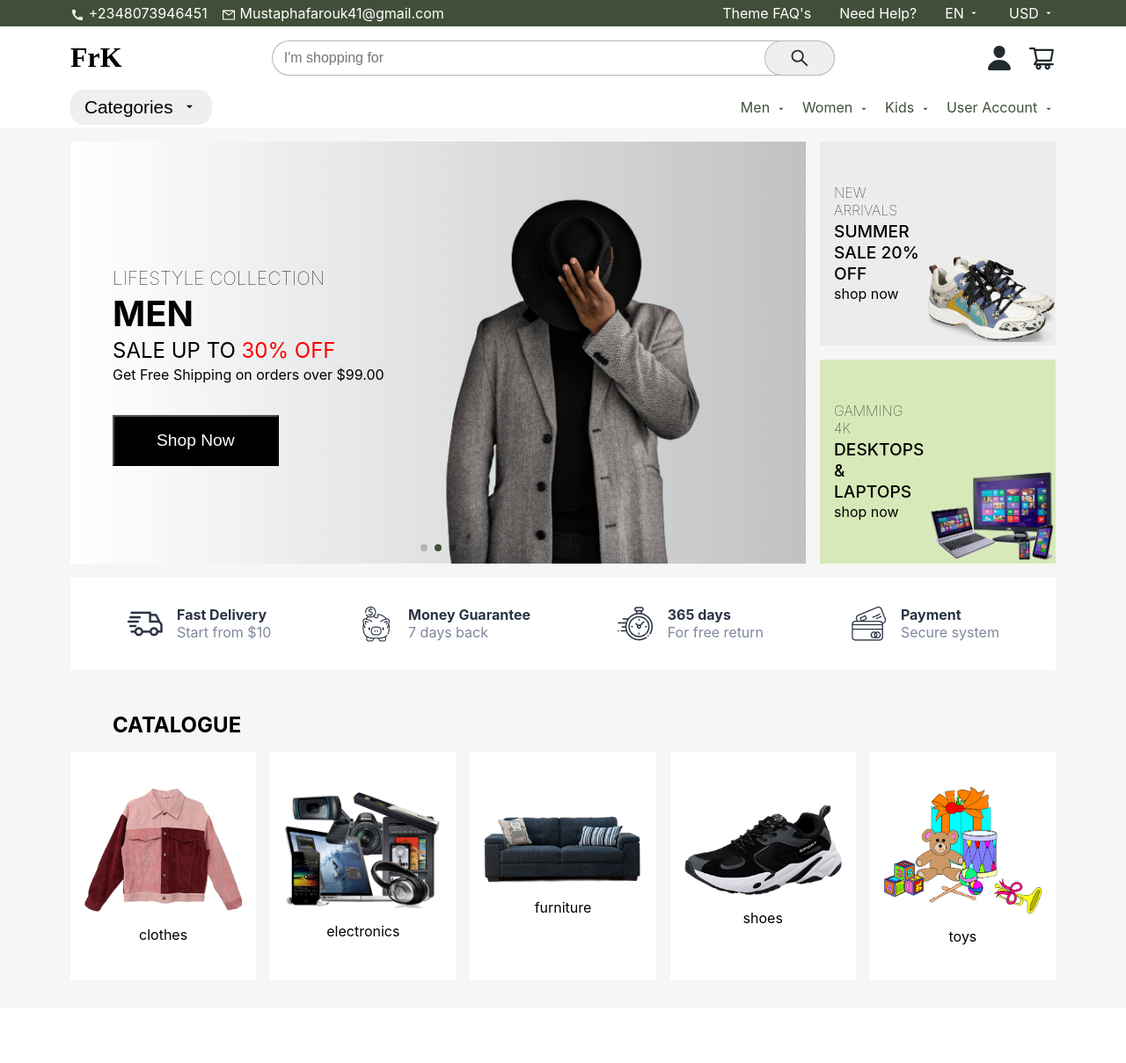
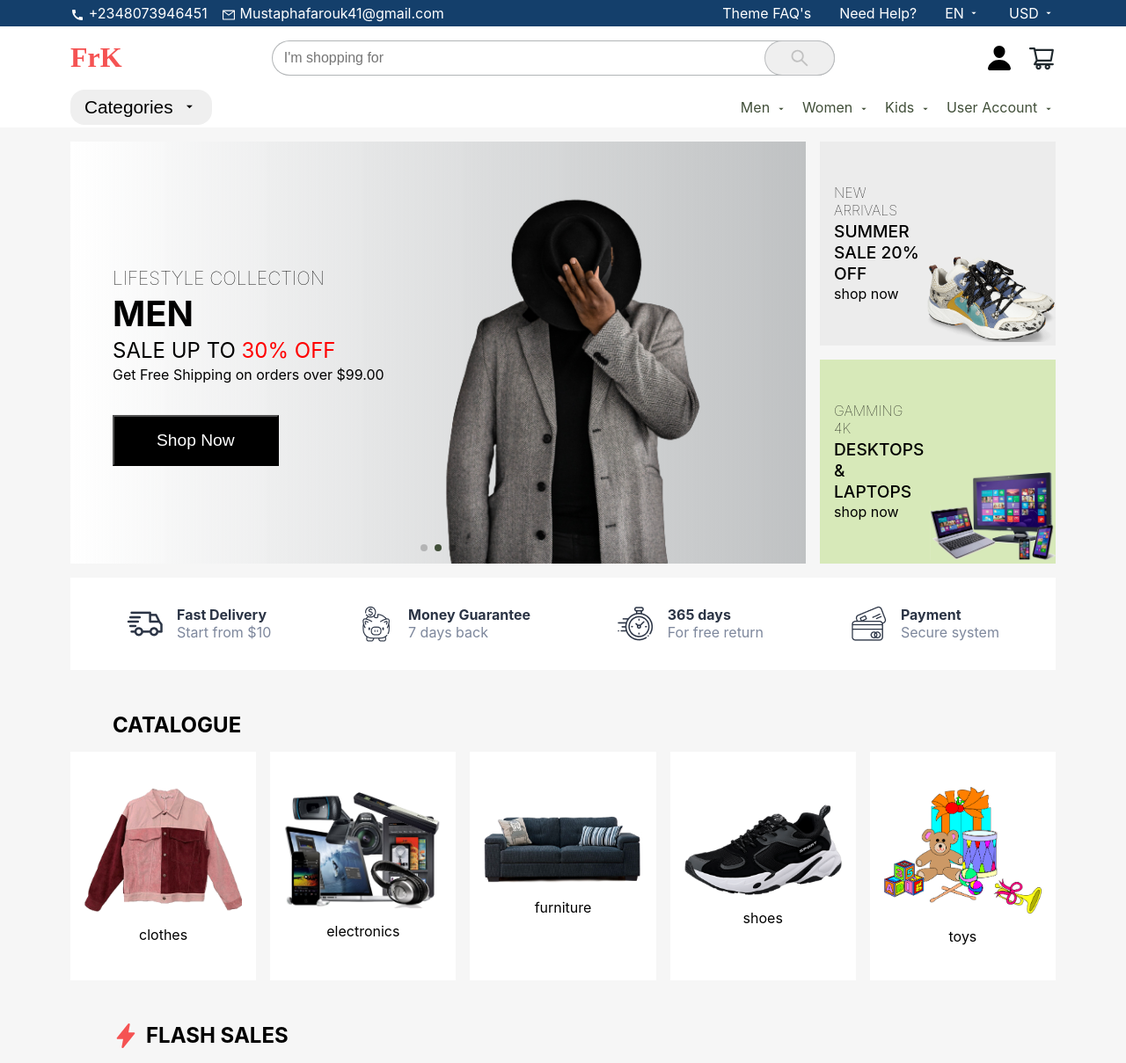
Before and after one commit to Farouk-ayo/ecommerce-, a React (Create React App) app: page / in a window 1280 px wide. Shown: the whole page at 88% size. Before the commit the page ends 1147 px from the top, so only its background shows below. Built offline with nearby package versions, Linux system fonts and the light colour scheme.

Commit message:
implementing the flash deals sections

```diff
--- a/src/UI/Body/Body.js
+++ b/src/UI/Body/Body.js
@@ -1,7 +1,14 @@
+import { Fragment } from "react";
 import Catalogue from "./catalogue/Catalogue";
+import Flashsale from "./flashdeals/Flashsales";
 
 const Body = () => {
-  return <Catalogue />;
+  return (
+    <Fragment>
+      <Catalogue />
+      <Flashsale />
+    </Fragment>
+  );
 };
 
 export default Body;
--- /dev/null
+++ b/src/UI/Body/flashdeals/Flashsale.module.css
@@ -0,0 +1,19 @@
+.flashsale {
+  padding: 1rem 5rem;
+  background-color: #f6f6f6;
+}
+
+.flashHead {
+  display: flex;
+  gap: 0.5rem;
+  padding: 0 3rem;
+}
+
+.flashsale h2 {
+  font-size: 1.5rem;
+  text-transform: uppercase;
+}
+
+.flashcontainer {
+  display: flex;
+}
--- /dev/null
+++ b/src/UI/Body/flashdeals/Flashsales.js
@@ -0,0 +1,16 @@
+import { IoFlash } from "react-icons/io5";
+import classes from "./Flashsale.module.css";
+
+const Flashsale = () => {
+  return (
+    <section className={classes.flashsale}>
+      <div className={classes.flashHead}>
+        <IoFlash color="#f55353" size={30} />
+        <h2>Flash Sales</h2>
+      </div>
+      <div className={classes.flashcontainer}></div>
+    </section>
+  );
+};
+
+export default Flashsale;
--- a/src/UI/Mainpage/Header.js
+++ b/src/UI/Header/Header.js
@@ -58,7 +58,7 @@ const Header = () => {
             id=""
           />
           <button>
-            <AiOutlineSearch color="#212a2f" />
+            <AiOutlineSearch color="" />
           </button>
           <ul className={classes.suggestion}>
             <li>garri</li>
@@ -70,7 +70,7 @@ const Header = () => {
         </div>
 
         <div className={classes.loginDetails}>
-          <IoPerson size="2rem" color="#212a2f" />
+          <IoPerson size="2rem" color="" />
           <AiOutlineShoppingCart size="2rem" color="#212a2f" />
         </div>
       </div>
--- a/src/UI/Mainpage/Header.module.css
+++ b/src/UI/Header/Header.module.css
@@ -9,7 +9,7 @@
   display: flex;
   justify-content: space-between;
   align-items: center;
-  background-color: #414f39;
+  background-color: #143f6b;
   padding: 0.3rem 5rem;
 }
 
@@ -120,6 +120,7 @@
 .logo {
   font-size: 2rem;
   font-family: cursive;
+  color: #f55353;
 }
 .menu {
   display: flex;
--- a/src/UI/ui.js
+++ b/src/UI/ui.js
@@ -1,8 +1,8 @@
 // import classes from "./ui.module.css";
-import Header from "./Mainpage/Header";
+import Header from "./Header/Header";
 import Body from "./Body/Body";
 import React from "react";
-import Main from "./Mainpage/Main";
+import Main from "./Main/Main";
 
 const Ui = () => {
   return (
```
Also changed, not shown: src/UI/Body/newarrival/Newarrival.js (added), src/UI/Main/Main.js (renamed from src/UI/Mainpage/Main.js), src/UI/Main/Main.module.css (renamed from src/UI/Mainpage/Main.module.css), src/UI/Main/SliderMain.js (renamed from src/UI/Mainpage/SliderMain.js), src/UI/Main/SliderMain.module.css (renamed from src/UI/Mainpage/SliderMain.module.css), src/UI/Main/slidestore.js (renamed from src/UI/Mainpage/slidestore.js).
